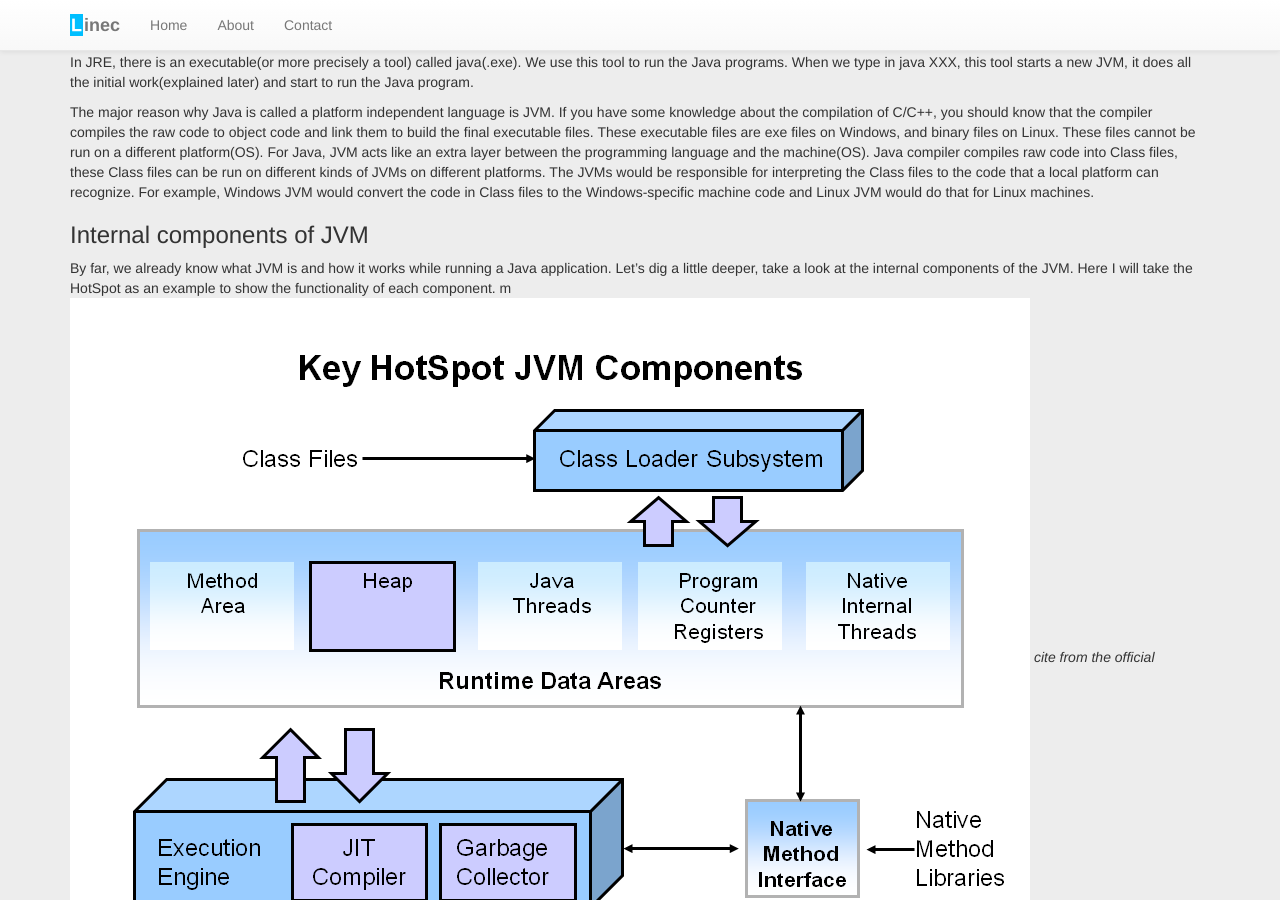
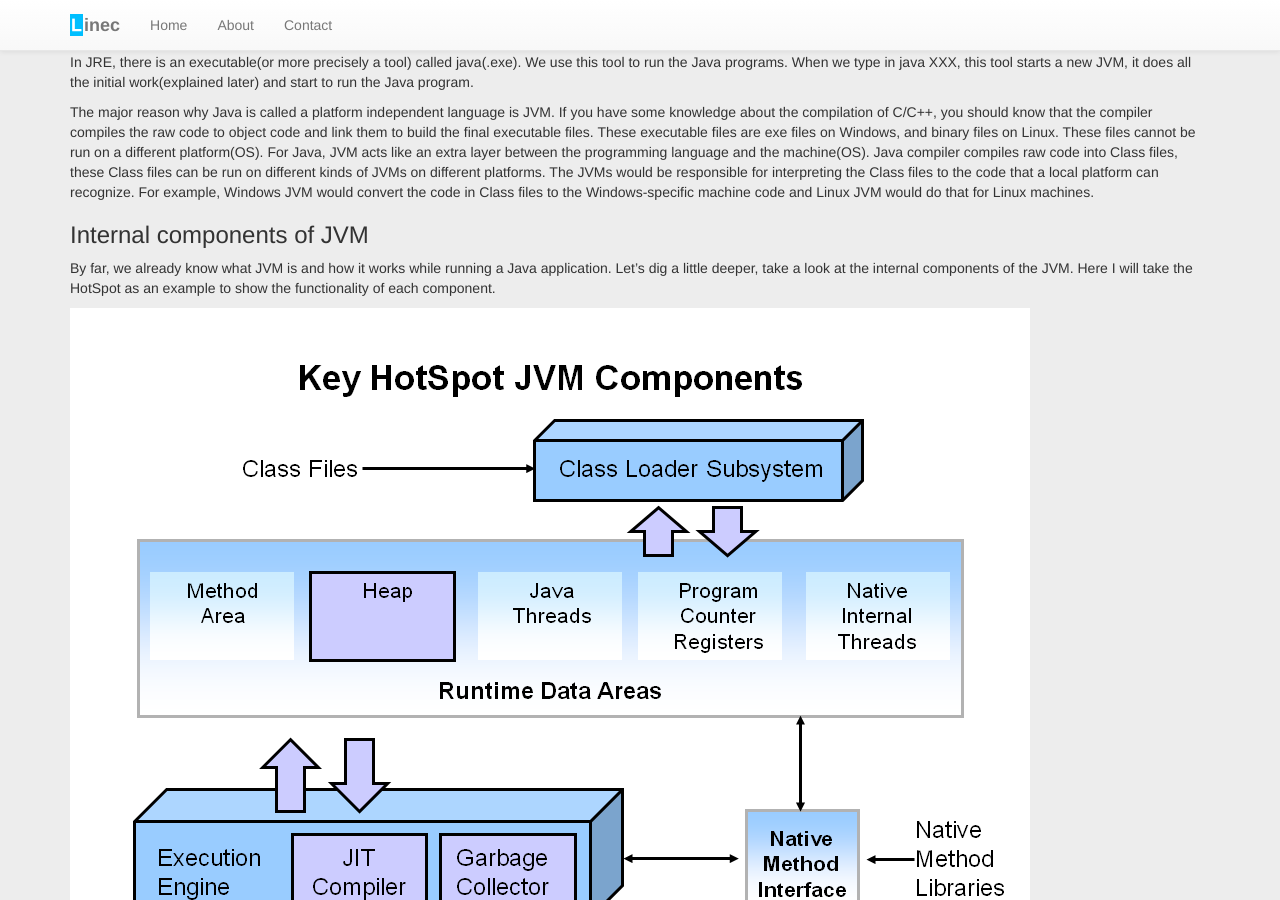
Before and after one commit to simonlzn/simonlzn.github.io, a Jekyll site: the page built from _posts/2015-07-11-Something-about-JVM.md, in a window 1280 px wide and 900 px high, scrolled down 396 px. Built offline with Jekyll 4.4.1, drawn with Linux system fonts in a browser that asks for light colours; our own code applies the rules of GitHub Pages for plain Markdown files.

Commit message:
minor fix

```diff
--- a/_posts/2015-07-11-Something-about-JVM.md
+++ b/_posts/2015-07-11-Something-about-JVM.md
@@ -19,9 +19,9 @@
 
 <h3>Internal components of JVM</h3>
 By far, we already know what JVM is and how it works while running a Java application. Let's dig a little deeper, take a look at the internal components of the JVM. Here I will take the HotSpot as an example to show the functionality of each component.
- m
+
 <img src="/images/jvm.png" />
-<em>cite from the official documents of HotSpot</em>
+<p><em>cite from the official documents of HotSpot</em></p>
 
 Here I want to give a brief introduction about some of the main components.
 
@@ -33,7 +33,7 @@
 <h4>Runtime data area</h4>
 <img src="/images/jvm-1.gif" />
 <img src="/images/jvm-2.gif" />
-<em>cite from http://www.artima.com</em>
+<p><em>cite from http://www.artima.com</em></p>
 
 The method area holds the class data at the runtime. Once the classes are loaded by the class loader, their data is stored in the memory managed by the JVM, which is the method area.
 The Java objects are stored on the heap. So when a <i>new</i> keyword is used to instantiate an object, the object will be created on the heap.
```
